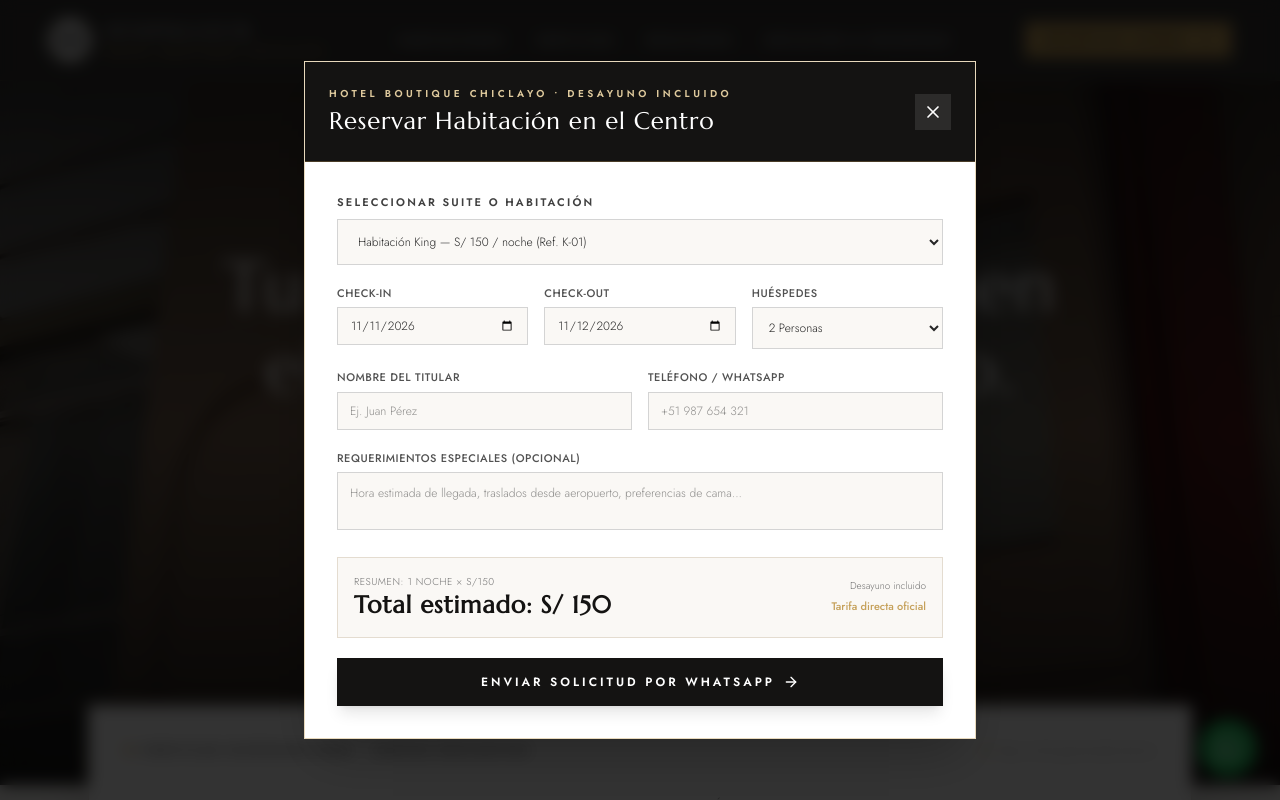
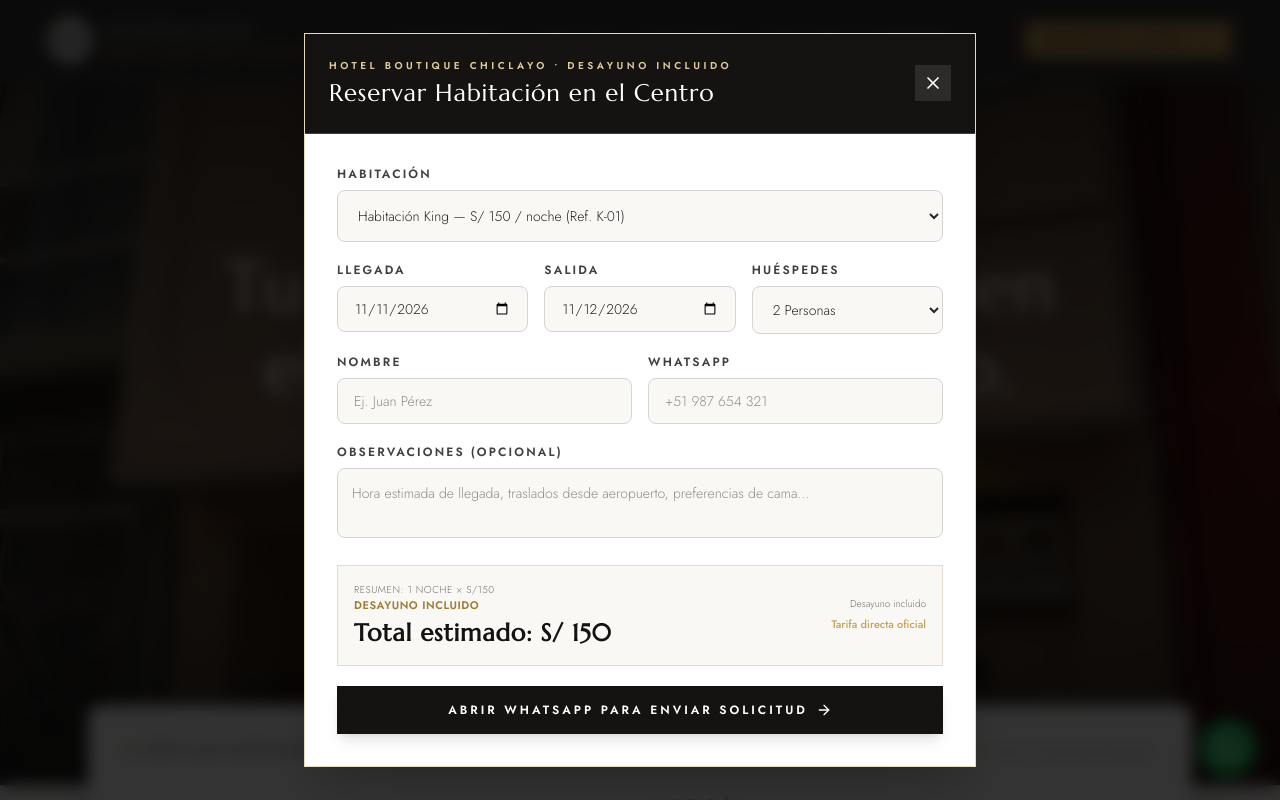
Before and after one commit to Ayapalleck-Muchik/Landing-page---Hotel-chiclayo, a React (Vite) app: page / in a window 1280 px wide. Both pictures are taken after a click on the button "VER DISPONIBILIDAD →". Shown: the top 800 px of the page. Built offline with nearby package versions, Linux system fonts and the light colour scheme; grey boxes are pictures that could not be loaded.

Commit message:
fix: improve hotel booking experience

```diff
--- a/src/components/BookingModal.tsx
+++ b/src/components/BookingModal.tsx
@@ -88,15 +88,15 @@ export const BookingModal: React.FC<BookingModalProps> = ({
 - Llegada: ${checkIn}
 - Salida: ${checkOut} (${nights} noches)
 - Huéspedes: ${guests}
-- Titular: ${guestName || 'Por definir'}
+- Nombre: ${guestName || 'Por definir'}
 - Teléfono: ${guestPhone || 'No especificado'}
-${notes ? `- Requerimientos: ${notes}` : ''}
+- Observaciones: ${notes || 'Ninguna'}
 - Desayuno incluido
 - Total estimado: S/ ${totalPrice}
 - Solicitud pendiente de confirmación por el hotel.`;
 
     const encoded = encodeURIComponent(message);
-    const waUrl = `https://wa.me/51999999999?text=${encoded}`;
+    const waUrl = `https://wa.me/51978007640?text=${encoded}`;
 
     // Open WhatsApp
     window.open(waUrl, '_blank', 'noopener,noreferrer');
@@ -133,12 +133,12 @@ ${notes ? `- Requerimientos: ${notes}` : ''}
                 <Check className="w-8 h-8" />
               </div>
               <h4 className="text-2xl font-serif text-[#141312]">
-                Solicitud enviada por WhatsApp
+                Solicitud lista para enviar
               </h4>
               <p className="text-xs sm:text-sm text-neutral-600 max-w-md mx-auto leading-relaxed">
-                Tu solicitud para <strong>{currentRoom.title}</strong> por {nights} noches (S/ {totalPrice})
-                está pendiente de confirmación por el hotel. El desayuno está incluido. Si la ventana de
-                WhatsApp no se abrió automáticamente, puedes presionar el botón inferior.
+                Revisa y envía el mensaje por WhatsApp para solicitar <strong>{currentRoom.title}</strong> por{' '}
+                {nights} noches (S/ {totalPrice}). La reserva queda pendiente de confirmación por el hotel;
+                el desayuno está incluido.
               </p>
 
               <div className="pt-4 flex flex-col sm:flex-row gap-3 justify-center">
@@ -162,13 +162,13 @@ ${notes ? `- Requerimientos: ${notes}` : ''}
             <form onSubmit={handleConfirmReservation} className="space-y-5">
               {/* Room Selection */}
               <div>
-                <label className="block text-[11px] font-semibold text-neutral-700 uppercase tracking-[0.2em] mb-2">
-                  Seleccionar Suite o Habitación
+                <label className="block text-xs font-semibold text-neutral-700 uppercase tracking-[0.18em] mb-2">
+                  Habitación
                 </label>
                 <select
                   value={selectedRoomId}
                   onChange={(e) => setSelectedRoomId(e.target.value)}
-                  className="w-full bg-[#FAF8F5] border border-neutral-300 focus:border-[#C5A059] focus:ring-1 focus:ring-[#C5A059] px-4 py-3 text-xs text-neutral-800 outline-none transition"
+                  className="w-full rounded-lg bg-[#FAF8F5] border border-neutral-300 focus:border-[#C5A059] focus:ring-2 focus:ring-[#C5A059]/30 px-4 py-3.5 text-sm text-neutral-800 outline-none transition"
                 >
                   {hotelRooms.map((room) => (
                     <option key={room.id} value={room.id}>
@@ -181,21 +181,21 @@ ${notes ? `- Requerimientos: ${notes}` : ''}
               {/* Dates & Guests */}
               <div className="grid grid-cols-1 sm:grid-cols-3 gap-4">
                 <div>
-                  <label className="block text-[11px] font-medium text-neutral-600 uppercase tracking-wider mb-1.5">
-                    Check-in
+                  <label className="block text-xs font-semibold text-neutral-700 uppercase tracking-[0.18em] mb-2">
+                    Llegada
                   </label>
                   <input
                     type="date"
                     value={checkIn}
                     min={formatLocalDate(today)}
                     onChange={(e) => handleCheckInChange(e.target.value)}
-                    className="w-full bg-[#FAF8F5] border border-neutral-300 focus:border-[#C5A059] px-3 py-2.5 text-xs text-neutral-800 outline-none"
+                    className="w-full rounded-lg bg-[#FAF8F5] border border-neutral-300 focus:border-[#C5A059] focus:ring-2 focus:ring-[#C5A059]/30 px-4 py-3 text-sm text-neutral-800 outline-none"
                     required
                   />
                 </div>
                 <div>
-                  <label className="block text-[11px] font-medium text-neutral-600 uppercase tracking-wider mb-1.5">
-                    Check-out
+                  <label className="block text-xs font-semibold text-neutral-700 uppercase tracking-[0.18em] mb-2">
+                    Salida
                   </label>
                   <input
                     type="date"
@@ -205,18 +205,18 @@ ${notes ? `- Requerimientos: ${notes}` : ''}
                       setCheckOut(e.target.value);
                       setDateError('');
                     }}
-                    className="w-full bg-[#FAF8F5] border border-neutral-300 focus:border-[#C5A059] px-3 py-2.5 text-xs text-neutral-800 outline-none"
+                    className="w-full rounded-lg bg-[#FAF8F5] border border-neutral-300 focus:border-[#C5A059] focus:ring-2 focus:ring-[#C5A059]/30 px-4 py-3 text-sm text-neutral-800 outline-none"
                     required
                   />
                 </div>
                 <div>
-                  <label className="block text-[11px] font-medium text-neutral-600 uppercase tracking-wider mb-1.5">
+                  <label className="block text-xs font-semibold text-neutral-700 uppercase tracking-[0.18em] mb-2">
                     Huéspedes
                   </label>
                   <select
                     value={guests}
                     onChange={(e) => setGuests(Number(e.target.value))}
-                    className="w-full bg-[#FAF8F5] border border-neutral-300 focus:border-[#C5A059] px-3 py-2.5 text-xs text-neutral-800 outline-none"
+                    className="w-full rounded-lg bg-[#FAF8F5] border border-neutral-300 focus:border-[#C5A059] focus:ring-2 focus:ring-[#C5A059]/30 px-4 py-3 text-sm text-neutral-800 outline-none"
                   >
                     <option value={1}>1 Persona</option>
                     <option value={2}>2 Personas</option>
@@ -235,43 +235,43 @@ ${notes ? `- Requerimientos: ${notes}` : ''}
               {/* Client Info */}
               <div className="grid grid-cols-1 sm:grid-cols-2 gap-4">
                 <div>
-                  <label className="block text-[11px] font-medium text-neutral-600 uppercase tracking-wider mb-1.5">
-                    Nombre del Titular
+                  <label className="block text-xs font-semibold text-neutral-700 uppercase tracking-[0.18em] mb-2">
+                    Nombre
                   </label>
                   <input
                     type="text"
                     placeholder="Ej. Juan Pérez"
                     value={guestName}
                     onChange={(e) => setGuestName(e.target.value)}
-                    className="w-full bg-[#FAF8F5] border border-neutral-300 focus:border-[#C5A059] px-3 py-2.5 text-xs text-neutral-800 outline-none"
+                    className="w-full rounded-lg bg-[#FAF8F5] border border-neutral-300 focus:border-[#C5A059] focus:ring-2 focus:ring-[#C5A059]/30 px-4 py-3 text-sm text-neutral-800 outline-none"
                     required
                   />
                 </div>
                 <div>
-                  <label className="block text-[11px] font-medium text-neutral-600 uppercase tracking-wider mb-1.5">
-                    Teléfono / WhatsApp
+                  <label className="block text-xs font-semibold text-neutral-700 uppercase tracking-[0.18em] mb-2">
+                    WhatsApp
                   </label>
                   <input
                     type="tel"
                     placeholder="+51 987 654 321"
                     value={guestPhone}
                     onChange={(e) => setGuestPhone(e.target.value)}
-                    className="w-full bg-[#FAF8F5] border border-neutral-300 focus:border-[#C5A059] px-3 py-2.5 text-xs text-neutral-800 outline-none"
+                    className="w-full rounded-lg bg-[#FAF8F5] border border-neutral-300 focus:border-[#C5A059] focus:ring-2 focus:ring-[#C5A059]/30 px-4 py-3 text-sm text-neutral-800 outline-none"
                   />
                 </div>
               </div>
 
               {/* Special Notes */}
               <div>
-                <label className="block text-[11px] font-medium text-neutral-600 uppercase tracking-wider mb-1.5">
-                  Requerimientos Especiales (Opcional)
+                <label className="block text-xs font-semibold text-neutral-700 uppercase tracking-[0.18em] mb-2">
+                  Observaciones (opcional)
                 </label>
                 <textarea
                   rows={2}
                   placeholder="Hora estimada de llegada, traslados desde aeropuerto, preferencias de cama..."
                   value={notes}
                   onChange={(e) => setNotes(e.target.value)}
-                  className="w-full bg-[#FAF8F5] border border-neutral-300 focus:border-[#C5A059] p-3 text-xs text-neutral-800 outline-none resize-none"
+                  className="w-full rounded-lg bg-[#FAF8F5] border border-neutral-300 focus:border-[#C5A059] focus:ring-2 focus:ring-[#C5A059]/30 p-3.5 text-sm text-neutral-800 outline-none resize-none"
                 />
               </div>
 
@@ -281,6 +281,9 @@ ${notes ? `- Requerimientos: ${notes}` : ''}
                   <span className="text-[10px] text-neutral-500 uppercase tracking-wider block">
                     Resumen: {nights} {nights === 1 ? 'noche' : 'noches'} × S/
                     {currentRoom.pricePerNightPen}
+                  </span>
+                  <span className="text-[11px] text-[#9e7d38] font-semibold uppercase tracking-wider block mb-1">
+                    Desayuno incluido
                   </span>
                   <span className="text-xl sm:text-2xl font-serif text-[#141312] font-semibold">
                     Total estimado: S/ {totalPrice}
@@ -297,7 +300,7 @@ ${notes ? `- Requerimientos: ${notes}` : ''}
                 type="submit"
                 className="w-full bg-[#141312] hover:bg-[#C5A059] text-white hover:text-[#141312] py-4 text-xs font-semibold uppercase tracking-[0.25em] transition-all duration-300 flex items-center justify-center gap-2 cursor-pointer shadow-lg active:scale-98"
               >
-                <span>Enviar solicitud por WhatsApp</span>
+                <span>Abrir WhatsApp para enviar solicitud</span>
                 <ArrowRight className="w-4 h-4" />
               </button>
             </form>
--- a/src/components/HeroSection.tsx
+++ b/src/components/HeroSection.tsx
@@ -13,11 +13,11 @@ export const HeroSection: React.FC<HeroSectionProps> = ({ onOpenBooking }) => {
         <img
           src="/images-hotel/fachada.jpg"
           alt="Fachada del Hotel Ayapalleck Muchik en Chiclayo"
-          className="w-full h-full object-cover object-center scale-105 transition-transform duration-1000 ease-out"
+          className="w-full h-full object-cover object-[center_78%] transition-transform duration-1000 ease-out"
           referrerPolicy="no-referrer"
         />
         {/* Darkened Gradient Mask for clean contrast */}
-        <div className="absolute inset-0 bg-gradient-to-b from-[#141312]/85 via-[#141312]/55 to-[#141312]/95" />
+        <div className="absolute inset-0 bg-gradient-to-b from-[#141312]/75 via-[#141312]/45 to-[#141312]/85" />
       </div>
 
       <div className="relative z-10 max-w-5xl mx-auto px-6 lg:px-8 text-center pt-14 pb-24">
--- a/src/components/WelcomeModal.tsx
+++ b/src/components/WelcomeModal.tsx
@@ -42,7 +42,7 @@ export const WelcomeModal: React.FC<WelcomeModalProps> = ({ onCheckAvailability
           <img
             src="/images-hotel/elpapa-chiclayo.jpg"
             alt="Histórica Visita Papal en Chiclayo"
-            className="w-full h-full object-cover"
+            className="w-full h-full object-cover object-[18%_center] md:object-[15%_center]"
           />
           <div className="absolute inset-0 bg-gradient-to-t from-black/60 via-transparent to-transparent md:hidden" />
           <div className="absolute bottom-4 left-4 flex items-center gap-2 bg-[#141312]/80 backdrop-blur-md px-3.5 py-1.5 rounded-full border border-[#C5A059]/30 text-white text-[11px] tracking-wider uppercase">
--- a/src/components/WhatsAppButton.tsx
+++ b/src/components/WhatsAppButton.tsx
@@ -6,7 +6,7 @@ interface WhatsAppButtonProps {
 }
 
 export const WhatsAppButton: React.FC<WhatsAppButtonProps> = ({
-  phoneNumber = '51999999999',
+  phoneNumber = '51978007640',
   customMessage = 'Hola, quisiera información para reservar una habitación.',
 }) => {
   const encodedText = encodeURIComponent(customMessage);
```
Also changed, not shown: src/components/BookingSearchBox.tsx (+11 -11 lines), src/components/LocationContactSection.tsx (+5 -5 lines).
